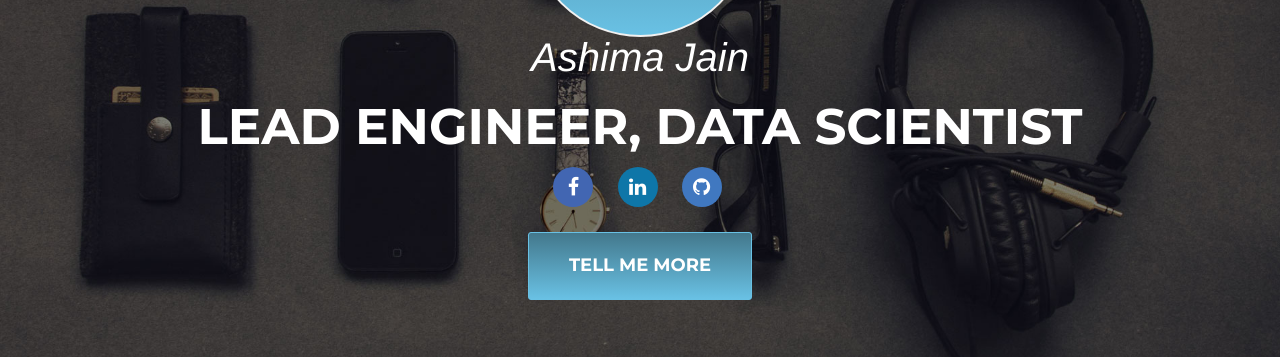
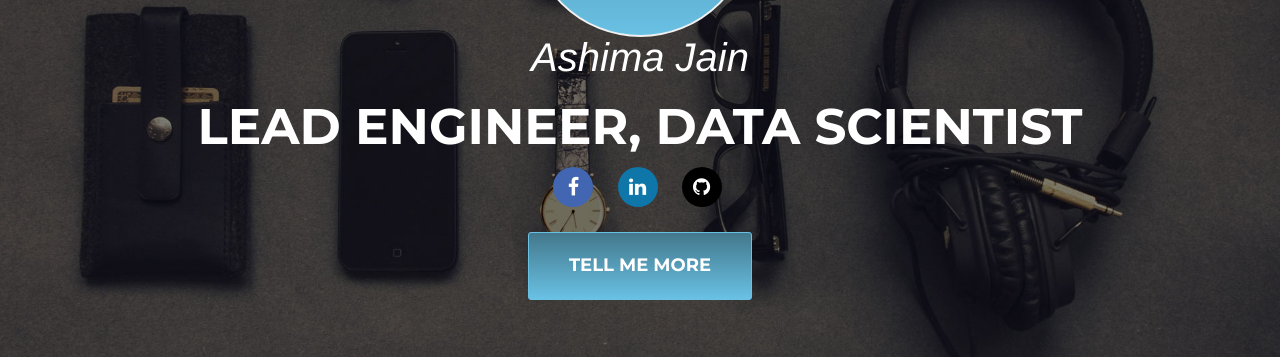
Before and after one commit to ashimajain2595/ashimajainCV, a Jekyll site: the page built from index.html, in a window 1280 px wide. Shown: the part 358-715 px from the top of the page. Built offline with Jekyll 4.4.1, drawn with Linux system fonts in a browser that asks for light colours; some web fonts are replaced.

Commit message:
Update agency.css

```diff
--- a/_includes/css/agency.css
+++ b/_includes/css/agency.css
@@ -874,7 +874,7 @@ ul.social-buttons li a.facebook:active {
 }
 
 ul.social-buttons li a.github{
-  background-color: #4078c0;
+  background-color: #000;
 }
 ul.social-buttons li a.github:hover,
 ul.social-buttons li a.github:focus,
```
